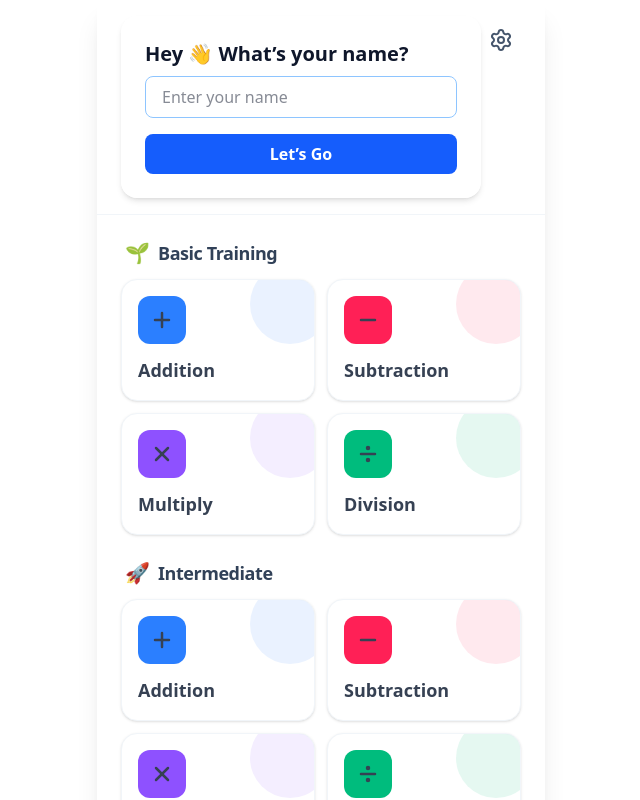
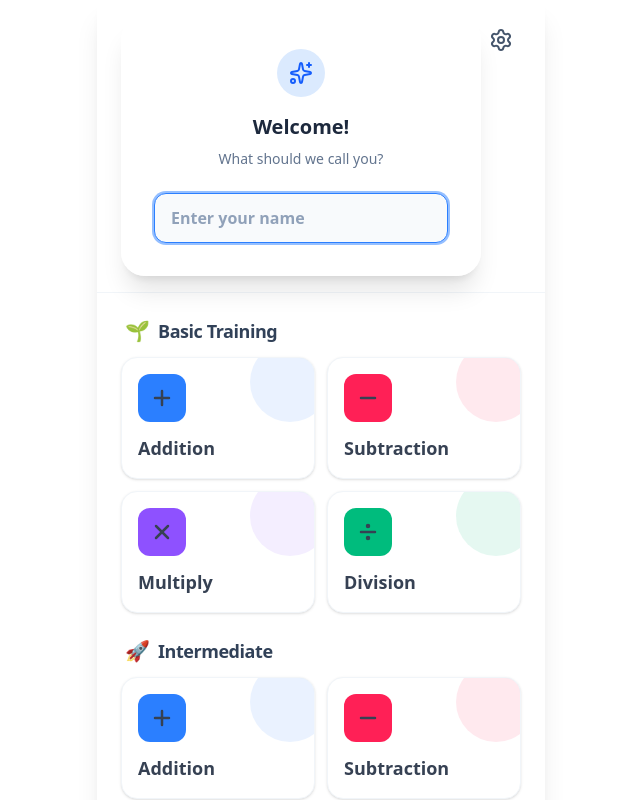
Before and after one commit to roshan-soni-1/sharpmind, a React (Vite) app: page / in a window 1280 px wide. Shown: the top 800 px of the page, without its empty margins (319-959 px from the left). Built offline with nearby package versions, Linux system fonts and the light colour scheme.

Commit message:
fixed light mode flashing

```diff
--- a/index.html
+++ b/index.html
@@ -5,6 +5,18 @@
     <link rel="icon" type="image/svg+xml" href="/favicon.ico" />
     <meta name="viewport" content="width=device-width, initial-scale=1.0" />
     <link rel="manifest" href="/site.webmanifest">
+
+
+    <script>
+      // fix flashing screen before theme load
+      (function() {
+        const theme = localStorage.getItem('theme');
+
+        if (theme === 'dark') {
+          document.documentElement.classList.add('dark');
+        }
+      })();
+    </script>
     <title>sharpmind</title>
   </head>
   <body>
--- a/src/components/dashboard/Greeting.jsx
+++ b/src/components/dashboard/Greeting.jsx
@@ -1,57 +1,71 @@
-import React, { useEffect, useState } from 'react';
+import React, { useState } from "react";
+import { ArrowRight, Sparkles } from "lucide-react";
 
 const Greeting = () => {
-  const [name, setName] = useState('');
-  const [storedName, setStoredName] = useState(null);
-
-  useEffect(() => {
-    const savedName = localStorage.getItem('userName');
-    if (savedName) {
-      setStoredName(savedName);
-    }
-  }, []);
+  const [name, setName] = useState("");
+  const [storedName, setStoredName] = useState(() => {
+    return localStorage.getItem("userName");
+  });
 
   const handleSave = () => {
     if (!name.trim()) return;
-    localStorage.setItem('userName', name.trim());
+    localStorage.setItem("userName", name.trim());
     setStoredName(name.trim());
   };
 
-// if username already exist
+  const handleKeyDown = (e) => {
+    if (e.key === "Enter") handleSave();
+  };
+
+  // --- View: User is Logged In ---
   if (storedName) {
     return (
-      <div className="text-primary-dark">
-        <h1 className="text-3xl font-bold">
-          Hi {storedName} 👋
+      <div className="text-slate-800 dark:text-white mb-6">
+        <h1 className="text-3xl font-black flex items-center gap-2">
+          Hi, {storedName} <span className="animate-wave">👋</span>
         </h1>
-        <p className="text-gray-400 font-medium">
-          Welcome back to Mind Calculation
+        <p className="text-slate-500 dark:text-slate-400 font-medium">
+          Ready to train your brain?
         </p>
       </div>
     );
   }
 
-  // First time user
+  //First Time User
   return (
-    <div className="bg-white/70 p-6 rounded-2xl shadow-md max-w-sm">
-      <h2 className="text-xl font-bold text-primary-dark mb-2">
-        Hey 👋 What’s your name?
+    <div className="bg-white/80 dark:bg-slate-800/80 backdrop-blur-xl p-8 rounded-3xl shadow-xl border border-white/20 dark:border-slate-700 max-w-sm w-full mx-auto">
+      <div className="flex justify-center mb-4">
+        <div className="bg-blue-100 dark:bg-blue-900/30 p-3 rounded-full text-blue-600 dark:text-blue-400">
+          <Sparkles size={24} />
+        </div>
+      </div>
+
+      <h2 className="text-xl font-bold text-slate-800 dark:text-white text-center mb-2">
+        Welcome!
       </h2>
+      <p className="text-slate-500 dark:text-slate-400 text-center text-sm mb-6">
+        What should we call you?
+      </p>
 
+      <div className="relative group">
         <input
+          autoFocus
           type="text"
           placeholder="Enter your name"
           value={name}
           onChange={(e) => setName(e.target.value)}
-        className="w-full px-4 py-2 rounded-lg border border-blue-300 focus:outline-none focus:ring-2 focus:ring-blue-500 mb-4"
+          onKeyDown={handleKeyDown}
+          className="w-full pl-4 pr-12 py-3 bg-slate-50 dark:bg-slate-900/50 rounded-xl border border-slate-200 dark:border-slate-700 text-slate-800 dark:text-white placeholder:text-slate-400 focus:outline-none focus:ring-2 focus:ring-blue-500/50 focus:border-blue-500 transition-all font-semibold"
         />
 
         <button
           onClick={handleSave}
-        className="w-full bg-blue-600 text-white py-2 rounded-lg font-semibold hover:bg-blue-700 transition"
+          disabled={!name.trim()}
+          className="absolute right-2 top-1/2 -translate-y-1/2 p-2 bg-blue-600 hover:bg-blue-500 text-white rounded-lg transition-all disabled:opacity-0 disabled:scale-75"
         >
-        Let’s Go
+          <ArrowRight size={18} />
         </button>
+      </div>
     </div>
   );
 };
```
Lines whose indentation alone changed are shown as unchanged.
